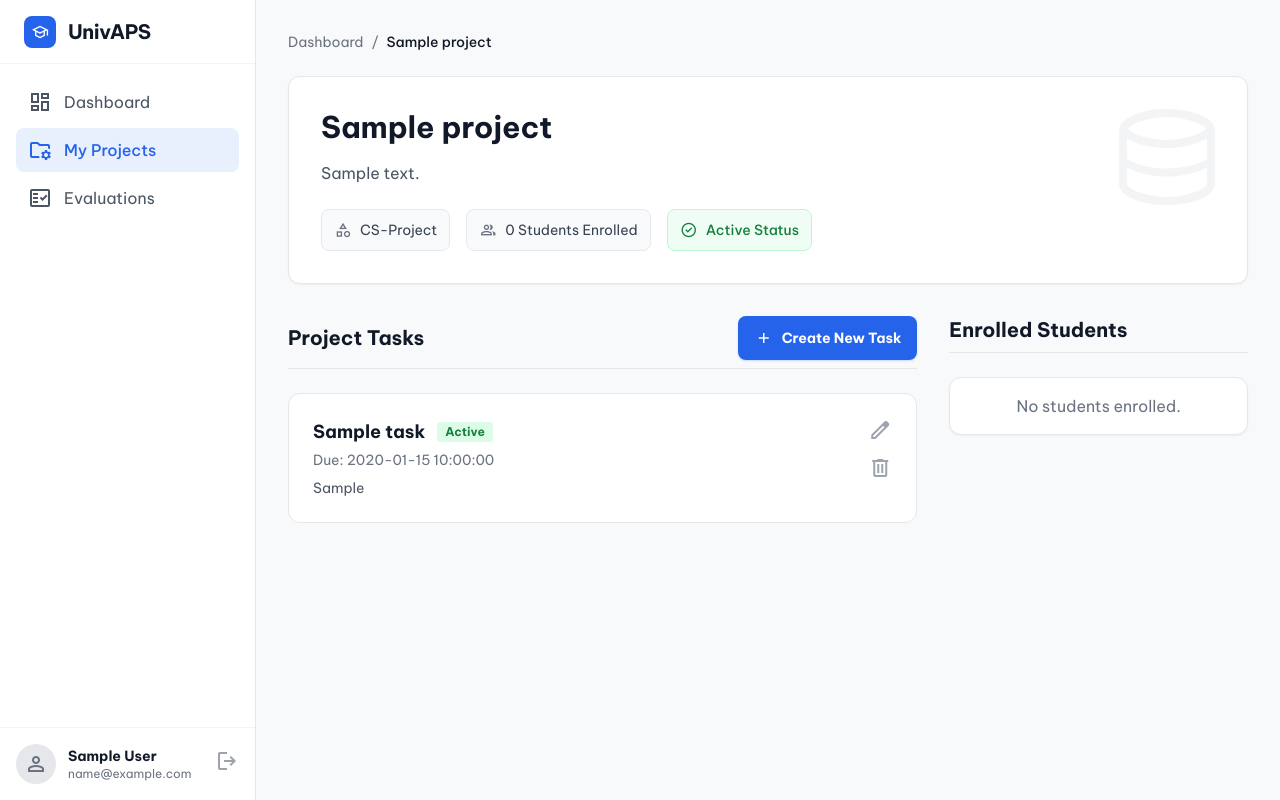
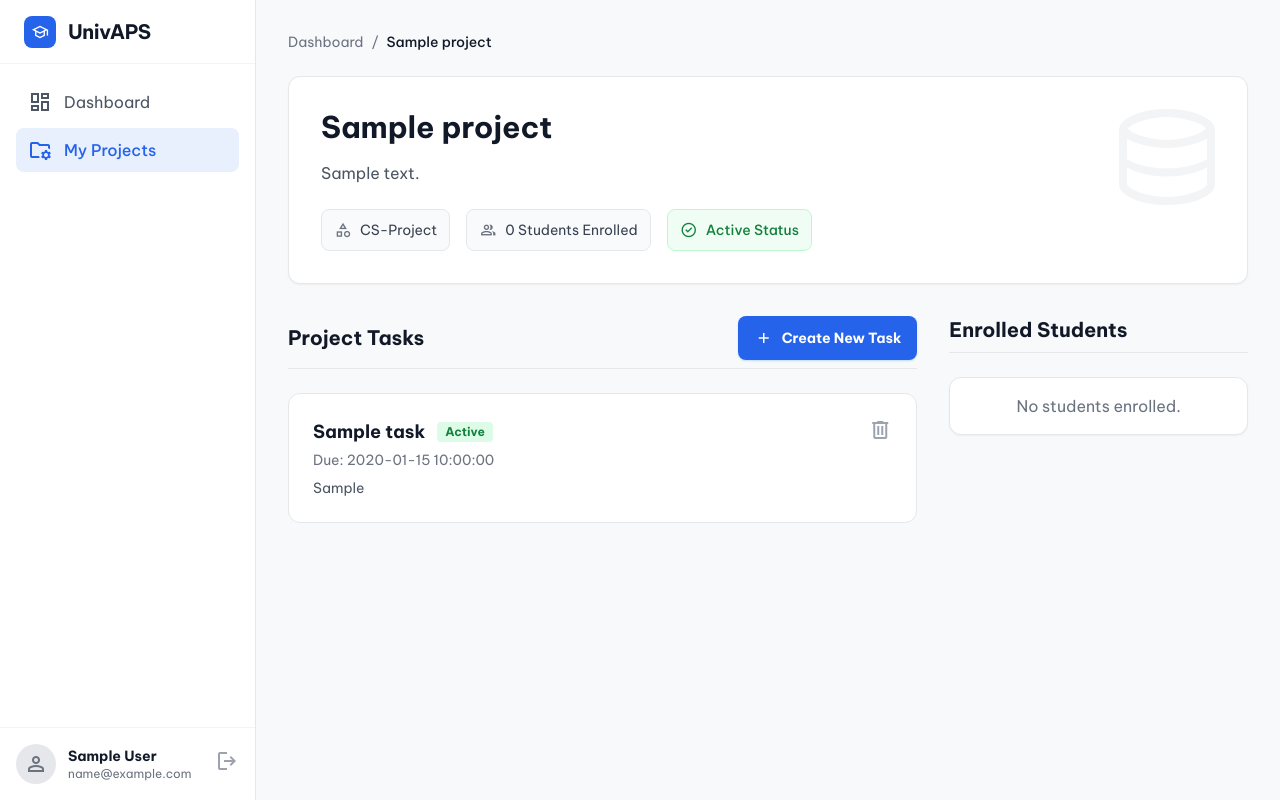
Before and after one commit to EfeHasNoLuck/database_app, a Flask app: page /supervisor_project_detail/1 in a window 1280 px wide. Run offline with Flask 3, Linux system fonts and the light colour scheme; the visitor is signed in with stand-in values (Sample User, id 1); tables that the repository leaves empty hold one stand-in row (values such as "Sample post"); some libraries are stand-ins or nearby versions.

Commit message:
tasklar düzenlendi ve evaluation soldan silindi

```diff
--- a/app.py
+++ b/app.py
@@ -584,6 +584,52 @@
 
     return redirect(url_for('supervisor_project_detail', project_id=project_id))
 
+@app.route('/delete_task', methods=['POST'])
+def delete_task():
+    if 'user_id' not in session:
+        return redirect(url_for('login'))
+
+    task_id = request.form.get('task_id')
+    project_id = request.form.get('project_id')
+
+    conn = get_db_connection()
+    if conn:
+        try:
+            cursor = conn.cursor(dictionary=True)
+
+            # Verify Supervisor Ownership
+            cursor.execute("SELECT supervisor_id FROM Supervisor WHERE user_id = %s", (session['user_id'],))
+            supervisor = cursor.fetchone()
+
+            if supervisor:
+                # Check ownership
+                query_check = """
+                    SELECT T.task_id
+                    FROM Task T
+                    JOIN Project P ON T.project_id = P.project_id
+                    WHERE T.task_id = %s AND P.supervisor_id = %s
+                """
+                cursor.execute(query_check, (task_id, supervisor['supervisor_id']))
+                task = cursor.fetchone()
+
+                if task:
+                    # Delete Task
+                    cursor.execute("DELETE FROM Task WHERE task_id = %s", (task_id,))
+                    conn.commit()
+                    flash('Task deleted successfully!')
+                else:
+                    flash('Task not found or access denied.')
+            else:
+                flash('Supervisor profile not found.')
+
+            cursor.close()
+            conn.close()
+        except mysql.connector.Error as err:
+            print(f"Error deleting task: {err}")
+            flash(f"Error deleting task: cannot delete if there are submissions.")
+
+    return redirect(url_for('supervisor_project_detail', project_id=project_id) if project_id else url_for('supervisor_dashboard'))
+
 @app.route('/supervisor_project_detail/<int:project_id>')
 def supervisor_project_detail(project_id):
     if 'user_id' not in session:
--- a/templates/supervisor_dashboard.html
+++ b/templates/supervisor_dashboard.html
@@ -55,11 +55,7 @@
                 <span class="material-symbols-outlined">folder_managed</span>
                 My Projects
             </a>
-            <a href="{{ url_for('supervisor_evaluations') }}"
-                class="flex items-center gap-3 px-3 py-2.5 rounded-lg text-gray-600 hover:bg-gray-50 hover:text-gray-900 transition-colors">
-                <span class="material-symbols-outlined">fact_check</span>
-                Evaluations
-            </a>
+
 
         </nav>
 
--- a/templates/supervisor_evaluation.html
+++ b/templates/supervisor_evaluation.html
@@ -55,11 +55,7 @@
                 <span class="material-symbols-outlined">folder_managed</span>
                 My Projects
             </a>
-            <a href="{{ url_for('supervisor_evaluations') }}"
-                class="flex items-center gap-3 px-3 py-2.5 rounded-lg bg-primary/10 text-primary font-medium">
-                <span class="material-symbols-outlined">fact_check</span>
-                Evaluations
-            </a>
+
         </nav>
 
         <!-- User Profile -->
--- a/templates/supervisor_evaluations.html
+++ b/templates/supervisor_evaluations.html
@@ -55,11 +55,7 @@
                 <span class="material-symbols-outlined">folder_managed</span>
                 My Projects
             </a>
-            <a href="{{ url_for('supervisor_evaluations') }}"
-                class="flex items-center gap-3 px-3 py-2.5 rounded-lg bg-primary/10 text-primary font-medium">
-                <span class="material-symbols-outlined">fact_check</span>
-                Evaluations
-            </a>
+
         </nav>
 
         <!-- User Profile -->
--- a/templates/supervisor_project_detail.html
+++ b/templates/supervisor_project_detail.html
@@ -55,11 +55,7 @@
                 <span class="material-symbols-outlined">folder_managed</span>
                 My Projects
             </a>
-            <a href="{{ url_for('supervisor_evaluations') }}"
-                class="flex items-center gap-3 px-3 py-2.5 rounded-lg text-gray-600 hover:bg-gray-50 hover:text-gray-900 transition-colors">
-                <span class="material-symbols-outlined">fact_check</span>
-                Evaluations
-            </a>
+
 
         </nav>
 
@@ -151,14 +147,15 @@
                             <p class="text-sm text-gray-500 mb-2">Due: {{ task.deadline }}</p>
                             <p class="text-sm text-gray-600 line-clamp-2">{{ task.instruction }}</p>
                         </div>
-                        <div class="flex flex-col gap-2">
-                            <button class="text-gray-400 hover:text-primary transition-colors">
-                                <span class="material-symbols-outlined">edit</span>
-                            </button>
-                            <button class="text-gray-400 hover:text-red-500 transition-colors">
+                        <form action="{{ url_for('delete_task') }}" method="POST"
+                            onsubmit="return confirm('Are you sure you want to delete this task?');"
+                            style="display:inline;">
+                            <input type="hidden" name="task_id" value="{{ task.task_id }}">
+                            <input type="hidden" name="project_id" value="{{ project.project_id }}">
+                            <button type="submit" class="text-gray-400 hover:text-red-500 transition-colors">
                                 <span class="material-symbols-outlined">delete</span>
                             </button>
-                        </div>
+                        </form>
                     </div>
                     {% endfor %}
                     {% else %}
```
